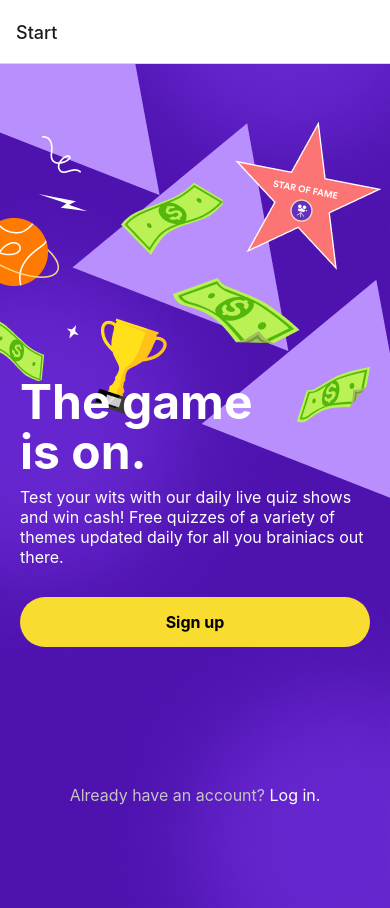
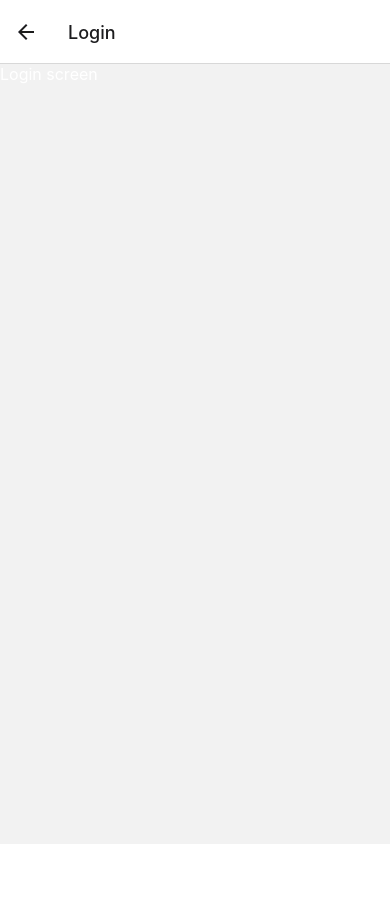
Before and after one commit to neerajdembla212/Game-App, a React Native app: screen /Login in a window 390 px wide. After the commit the page ends 844 px from the top, so only its background shows below. Built offline with nearby package versions, Linux system fonts and the light colour scheme.

Commit message:
add sign up screen and login route

```diff
--- a/App.tsx
+++ b/App.tsx
@@ -6,9 +6,28 @@ import { useFonts } from "expo-font";
 
 import { StartScreen } from "./screens/start";
 import { SignupScreen } from "./screens/sign-up";
+import { LoginScreen } from "./screens/login";
+import { SafeAreaProvider } from "react-native-safe-area-context";
+import {
+  ThemeProvider,
+  Button,
+  createTheme,
+  CreateThemeOptions,
+} from "@rneui/themed";
 
 const Stack = createNativeStackNavigator();
-
+const theme = createTheme({
+  darkColors: {
+    primary: "#5C1DC0",
+    secondary: "#F9DC30",
+    grey0: "rgba(255, 255, 255, 0.8)",
+  },
+  lightColors: {
+    primary: "#5C1DC0",
+    secondary: "#F9DC30",
+    grey0: "rgba(255, 255, 255, 0.8)",
+  },
+});
 export default function App() {
   const [fontsLoaded] = useFonts({
     circularStd: require("./assets/fonts/circularStd.ttf"),
@@ -18,12 +37,17 @@ export default function App() {
     return null;
   }
   return (
+    <SafeAreaProvider>
+      <ThemeProvider theme={theme}>
         <NavigationContainer>
           <Stack.Navigator>
             <Stack.Screen name="Start" component={StartScreen} />
             <Stack.Screen name="Sign up" component={SignupScreen} />
+            <Stack.Screen name="Login" component={LoginScreen} />
           </Stack.Navigator>
         </NavigationContainer>
+      </ThemeProvider>
+    </SafeAreaProvider>
   );
 }
 
--- a/components/Button.tsx
+++ b/components/Button.tsx
@@ -5,6 +5,7 @@ import {
   StyleSheet,
   GestureResponderEvent,
 } from "react-native";
+import { makeStyles } from "@rneui/themed";
 
 interface ButtonProps {
   onPress: (e: GestureResponderEvent) => void;
@@ -14,54 +15,40 @@ interface ButtonProps {
   fullWidth?: boolean;
 }
 
-export const Button: React.FC<ButtonProps> = ({
+export const Button: React.FC<ButtonProps> = (props) => {
+  const {
     onPress,
     text,
-  type,
+    type = "clear",
     overrideStyles = {},
     fullWidth = false,
-}) => {
-  function getButtonStyle() {
-    let additionalStyles = {
-      ...styles.button,
-      ...overrideStyles,
-    };
-    if (fullWidth) {
-      additionalStyles = {
-        ...additionalStyles,
-        ...styles.fullWidth,
-      };
-    }
-    switch (type) {
-      case "primary":
-        return { ...styles.primaryButton, ...additionalStyles };
-    }
-  }
+  } = props;
+  const styles = useStyles(props);
   return (
-    <TouchableOpacity style={getButtonStyle()} onPress={onPress}>
+    <>
+      <TouchableOpacity
+        style={{ ...styles.button, ...overrideStyles }}
+        onPress={onPress}
+      >
         <Text style={styles.buttonText}>{text}</Text>
       </TouchableOpacity>
+    </>
   );
 };
 
-const styles = StyleSheet.create({
+const useStyles = makeStyles((theme: any, props: ButtonProps) => ({
   button: {
     justifyContent: "center",
     textAlign: "center",
-    width: 100,
-  },
-  fullWidth: {
-    width: "100%",
+    width: props.fullWidth ? "100%" : 100,
+    backgroundColor:
+      props.type === "primary" ? theme.colors.secondary : theme.colors.grey0,
+    color: theme.colors.black,
+    borderRadius: 30,
   },
   buttonText: {
     textAlign: "center",
     fontWeight: "bold",
     fontSize: 16,
   },
-  primaryButton: {
-    backgroundColor: "#F9DC30",
-    color: "#000000",
-    textAlign: "center",
-    borderRadius: 30,
-  },
-});
+}));
--- /dev/null
+++ b/components/checkbox-input.tsx
@@ -0,0 +1,46 @@
+import React from "react";
+import { CheckBox } from "@rneui/themed";
+import { GestureResponderEvent } from "react-native";
+import { makeStyles } from "@rneui/themed";
+
+interface CheckboxProps {
+  value: boolean;
+  onChange: () => void;
+  disabled?: boolean;
+  text: string;
+}
+export const CheckboxInput: React.FC<CheckboxProps> = (props) => {
+  const {
+    value = false,
+    onChange = () => {},
+    disabled = false,
+    text = "",
+  } = props;
+  const styles = useStyles(props);
+  function onCheckboxPress(event: GestureResponderEvent) {
+    console.log("checkbox pressed ");
+    onChange();
+  }
+  return (
+    <CheckBox
+      containerStyle={styles.container}
+      textStyle={styles.textStyle}
+      title={text}
+      checked={value}
+      onPress={onCheckboxPress}
+      checkedColor="white"
+    />
+  );
+};
+
+const useStyles = makeStyles((theme: any, props: CheckboxProps) => ({
+  container: {
+    backgroundColor: "transparent",
+    margin: 0,
+    marginLeft: 0,
+  },
+  textStyle: {
+    color: theme.colors.white,
+    fontWeight: "400",
+  },
+}));
--- a/package.json
+++ b/package.json
@@ -13,6 +13,8 @@
   "dependencies": {
     "@react-navigation/native": "^6.0.11",
     "@react-navigation/native-stack": "^6.7.0",
+    "@rneui/base": "^4.0.0-rc.6",
+    "@rneui/themed": "^4.0.0-rc.6",
     "expo": "~45.0.0",
     "expo-font": "^10.1.0",
     "expo-status-bar": "~1.3.0",
@@ -22,6 +24,7 @@
     "react-native": "0.68.2",
     "react-native-safe-area-context": "^4.3.1",
     "react-native-screens": "^3.15.0",
+    "react-native-vector-icons": "^9.2.0",
     "react-native-web": "0.17.7"
   },
   "devDependencies": {
--- /dev/null
+++ b/screens/login.tsx
@@ -0,0 +1,6 @@
+import React from "react";
+import { Typography } from "../components/typography";
+
+export const LoginScreen = () => {
+  return <Typography text="Login screen" type="normal"></Typography>;
+};
--- a/screens/sign-up.tsx
+++ b/screens/sign-up.tsx
@@ -1,13 +1,10 @@
 import React, { useState } from "react";
-import {
-  View,
-  ImageBackground,
-  StyleSheet,
-  NativeSyntheticEvent,
-  TextInputChangeEventData,
-} from "react-native";
+import { View } from "react-native";
 import { Typography } from "../components/typography";
 import { TextInput } from "../components/text-input";
+import { CheckboxInput } from "../components/checkbox-input";
+import { Button } from "../components/button";
+import { makeStyles } from "@rneui/themed";
 
 interface SignupProps {
   navigation: any;
@@ -16,7 +13,9 @@ export const SignupScreen: React.FC<SignupProps> = ({ navigation }) => {
   const [email, setEmail] = useState("");
   const [phone, setPhone] = useState("");
   const [password, setPassword] = useState("");
+  const [termsAndCondition, setTermsAndCondition] = useState(false);
 
+  const styles = useStyles({ navigation });
   function onChangeEmail(text: string) {
     setEmail(text);
   }
@@ -28,6 +27,10 @@ export const SignupScreen: React.FC<SignupProps> = ({ navigation }) => {
     setPassword(text);
   }
 
+  function onChangeTermsAndCondition() {
+    console.log("setting value to ", !termsAndCondition);
+    setTermsAndCondition(!termsAndCondition);
+  }
   return (
     <View style={styles.container}>
       <View style={styles.formContainer}>
@@ -76,15 +79,31 @@ export const SignupScreen: React.FC<SignupProps> = ({ navigation }) => {
             hideText={true}
           />
         </View>
+        <View style={styles.formField}>
+          <CheckboxInput
+            value={termsAndCondition}
+            onChange={onChangeTermsAndCondition}
+            text="I agree to the terms and conditions"
+          />
+        </View>
+        <Button
+          text="Create account"
+          onPress={() => {
+            navigation.navigate("Login");
+          }}
+          type="primary"
+          overrideStyles={styles.button}
+          fullWidth={true}
+        />
       </View>
     </View>
   );
 };
 
-const styles = StyleSheet.create({
+const useStyles = makeStyles((theme: any, props: SignupProps) => ({
   container: {
     flex: 1,
-    backgroundColor: "#5C1DC0",
+    backgroundColor: theme.colors.primary,
   },
   formContainer: {
     marginTop: "20%",
@@ -94,4 +113,9 @@ const styles = StyleSheet.create({
     marginTop: 10,
     marginBottom: 10,
   },
-});
+  button: {
+    height: 50,
+    alignSelf: "center",
+    marginTop: 30,
+  },
+}));
--- a/screens/start.tsx
+++ b/screens/start.tsx
@@ -30,7 +30,9 @@ export const StartScreen: React.FC<StartScreenProps> = ({ navigation }) => {
             ></Typography>
             <Button
               text="Sign up"
-              onPress={() => {navigation.navigate('Sign up')}}
+              onPress={() => {
+                navigation.navigate("Sign up");
+              }}
               type="primary"
               overrideStyles={styles.button}
               fullWidth={true}
```
Also changed, not shown: 1 other file (tests, documents, lock files or other folders). Lines whose indentation alone changed are shown as unchanged.
